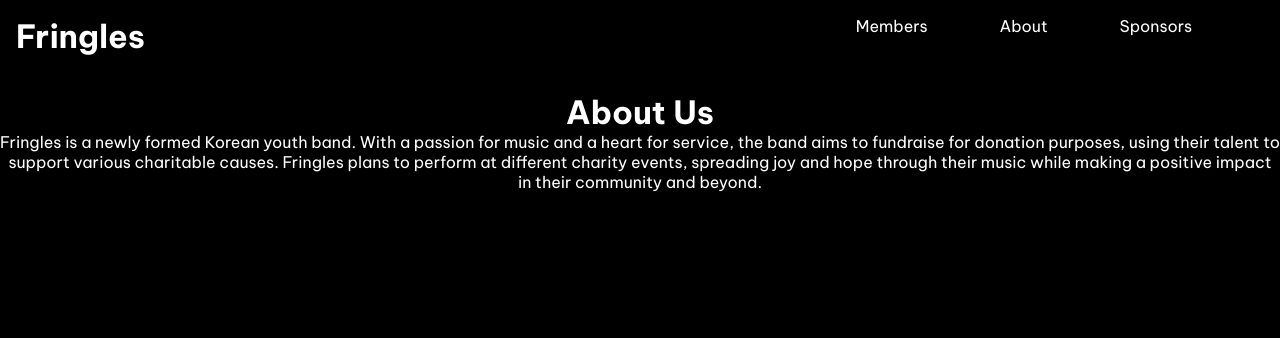
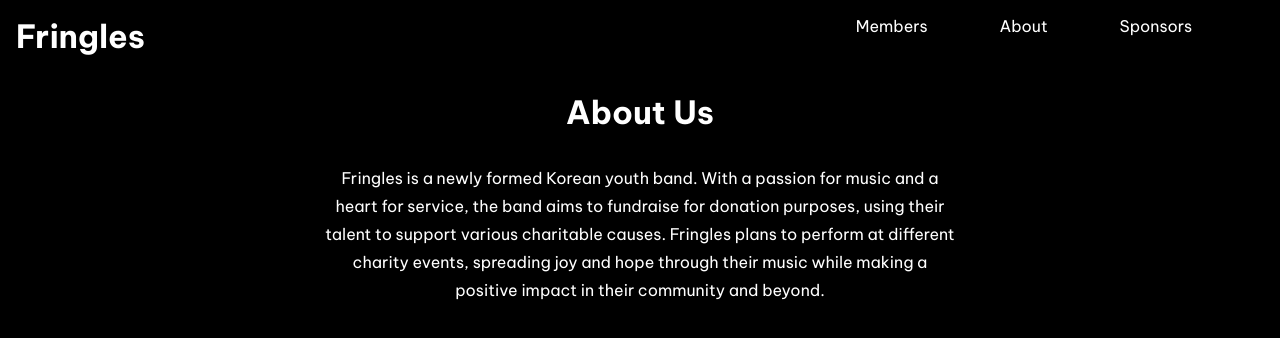
Before and after one commit to sooyeunleanne/fringles, an Angular app: page / in a window 1280 px wide. Shown: the top 338 px of the page. Built offline with nearby package versions, Linux system fonts and the light colour scheme.

Commit message:
styling about us

```diff
--- a/src/app/components/sections/about/about.component.css
+++ b/src/app/components/sections/about/about.component.css
@@ -2,3 +2,12 @@
     color: white;
     text-align: center;
 }
+
+.paragraph-container {
+    display: block;
+    width: 50%;
+    margin-left: auto;
+    margin-right: auto;
+    margin-top: 2rem;
+    line-height: 1.75rem;
+}
--- a/src/app/components/sections/about/about.component.ts
+++ b/src/app/components/sections/about/about.component.ts
@@ -7,7 +7,7 @@ import { Component } from '@angular/core';
   template: `
     <div class="about-container">
       <h1>About Us</h1>
-      <div>
+      <div class='paragraph-container'>
         <p>Fringles is a newly formed Korean youth band. With a passion for music and a heart for service, the band aims to fundraise for donation purposes, using their talent to support various charitable causes. Fringles plans to perform at different charity events, spreading joy and hope through their music while making a positive impact in their community and beyond.</p>
       </div>
     </div>
```
